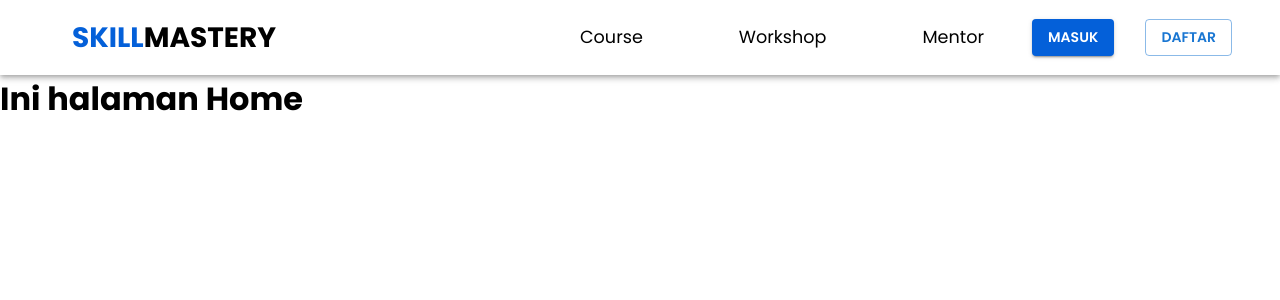
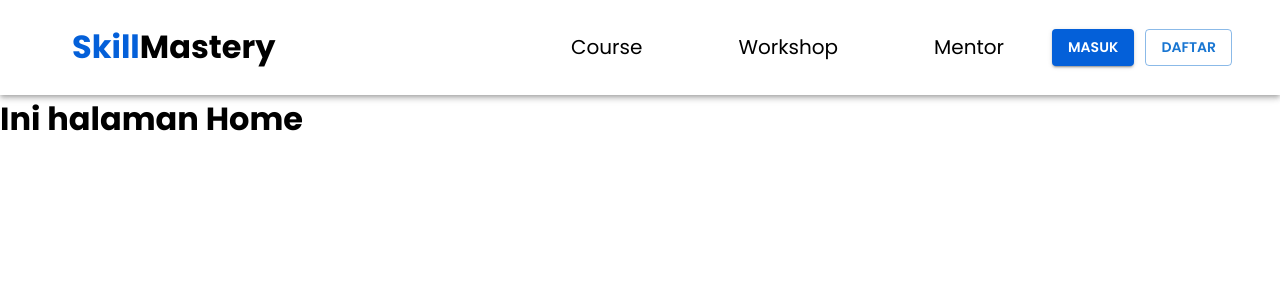
Before and after one commit to tugas-akhir-fs26/FE-SkillMastery, a React (Vite) app: page / in a window 1280 px wide. Shown: the top 300 px of the page. Built offline with nearby package versions, Linux system fonts and the light colour scheme.

Commit message:
memperbaiki typography navbar

```diff
--- a/src/components/navbar/button-logo.jsx
+++ b/src/components/navbar/button-logo.jsx
@@ -4,16 +4,16 @@ import Button from "@mui/material/Button";
 
 export default function Logo() {
   return (
-    <Button sx={{ display: "flex"}}>
+    <Button sx={{ display: "flex" }}>
       <Typography
         variant="h5"
-        sx={{ color: "#0460D9", fontWeight: 700, fontSize: "2em" }}
+        sx={{ color: "#0460D9", fontWeight: 700, fontSize: "32px", textTransform : 'capitalize', }}
       >
         Skill
       </Typography>
       <Typography
         variant="h5"
-        sx={{ color: "black", fontWeight: 700, fontSize: "2em" }}
+        sx={{ color: "black", fontWeight: 700, fontSize: "32px", textTransform : 'capitalize' }}
       >
         Mastery
       </Typography>
--- a/src/components/navbar/navbar.jsx
+++ b/src/components/navbar/navbar.jsx
@@ -37,7 +37,7 @@ function Navbar() {
   };
 
   return (
-    <AppBar position="static" sx={{ backgroundColor: "white", }}>
+    <AppBar position="static" sx={{ backgroundColor: "white", py : 1 }}>
       <Container maxWidth="xl">
         <Toolbar
           disableGutters
@@ -139,8 +139,8 @@ function Navbar() {
                       color: "black",
                       display: "block",
                       textTransform: "capitalize",
-                      fontSize: "1.1em",
-                      fontWeight: 500,
+                      fontSize: "20px",
+                      fontWeight: 400,
                       ":hover": {
                         color: "#0460D9",
                         backgroundColor: "transparent",
@@ -163,7 +163,7 @@ function Navbar() {
             ) : (
               <Box
                 sx={{
-                  width: "200px",
+                  width: "180px",
                   display: "flex",
                   justifyContent: "space-between",
                 }}
```
Also changed, not shown: src/components/navbar/avatar.jsx (+6 -1 lines).
